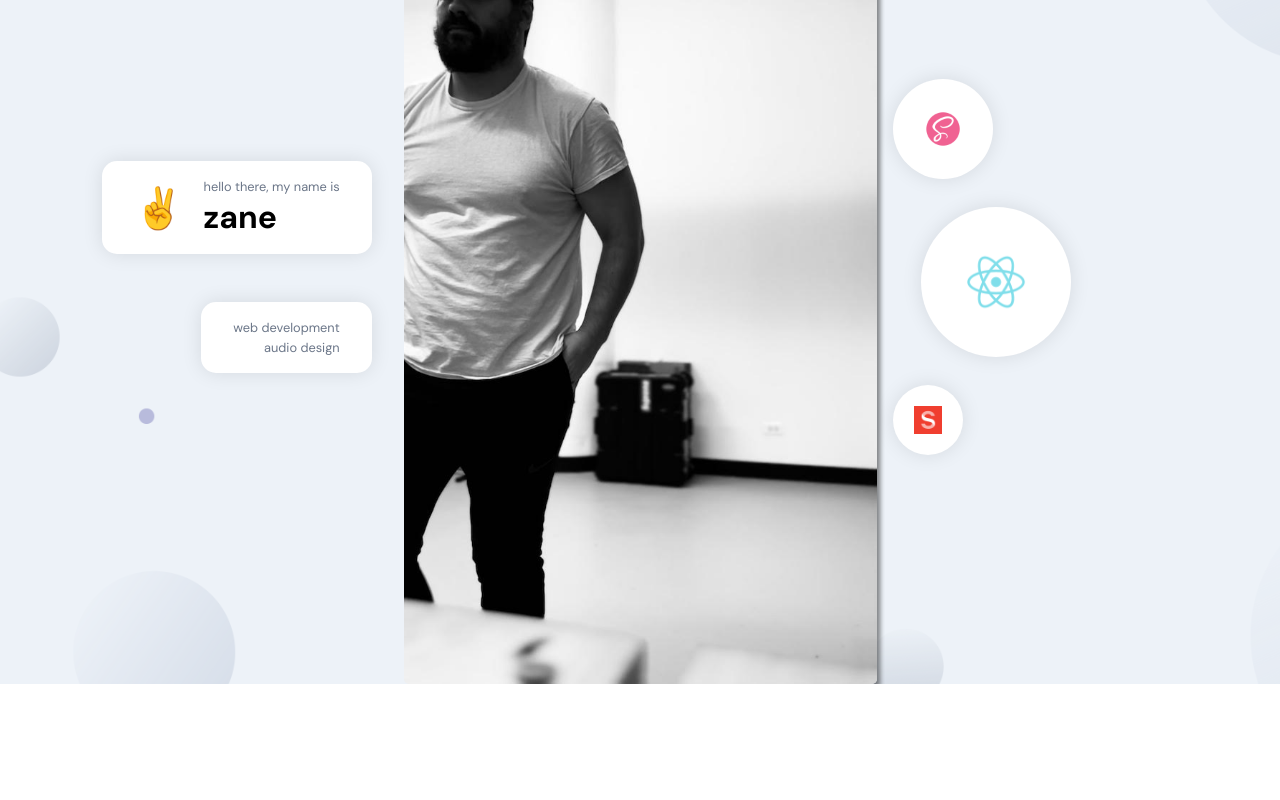
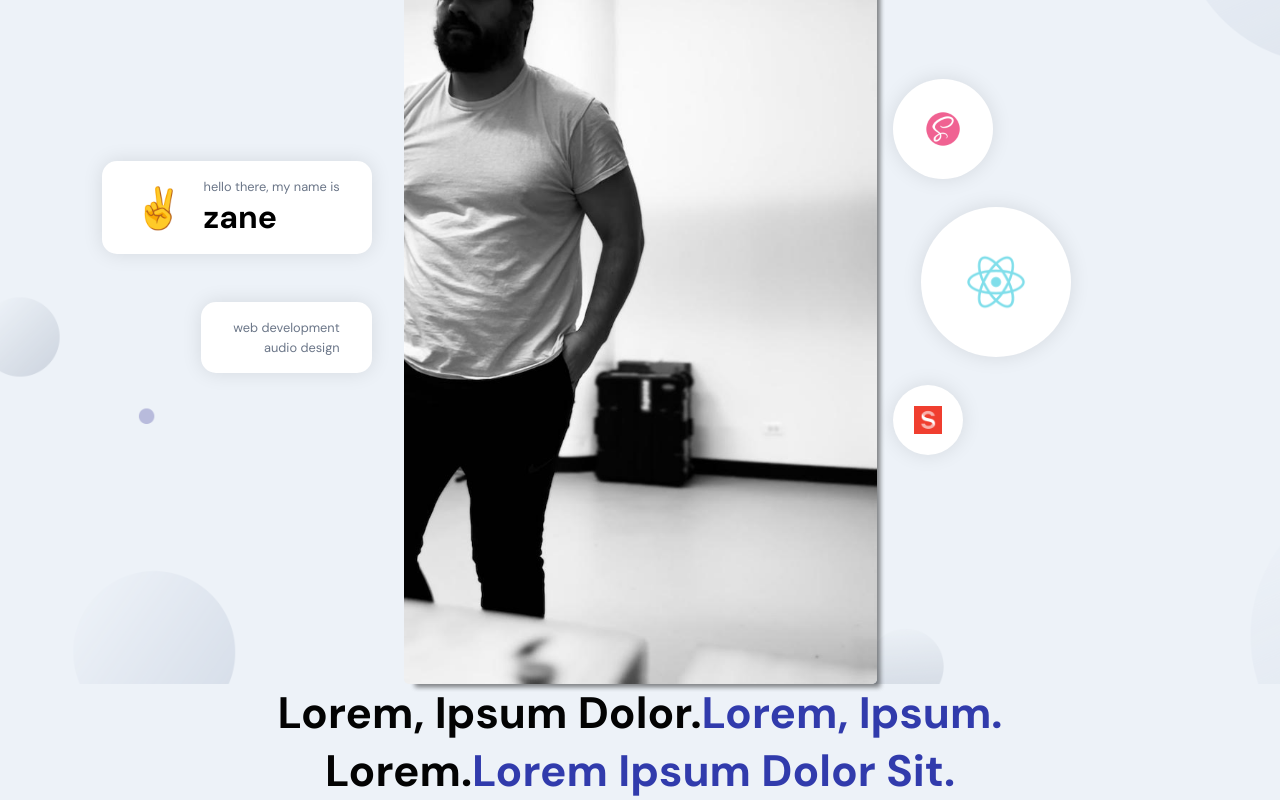
Before and after one commit to Zane-Gilfillan/Portfolio-V3, a React (Create React App) app in the folder frontend/: page / in a window 1280 px wide. Shown: the part 246-1046 px from the top of the page. Before the commit the page ends 930 px from the top, so only its background shows below. Built offline with nearby package versions, Linux system fonts and the light colour scheme.

Commit message:
working through mapping about section

```diff
--- a/frontend/src/App.js
+++ b/frontend/src/App.js
@@ -9,6 +9,7 @@ const App = () => {
 
       <Navbar />
       <Header />
+      <About />
     </div>
   );
 };
--- a/frontend/src/container/About/About.jsx
+++ b/frontend/src/container/About/About.jsx
@@ -1,9 +1,32 @@
-import React from 'react'
+import React, {useState, useEffect} from 'react';
+import { motion } from 'framer-motion';
 import './About.scss';
+
+const abouts = [
+  { title: 'web dev', description: 'lorem ipsum dolor sit', imgUrl: ''},
+  { title: 'ux/ui', description: 'lorem ipsum dolor sit', imgUrl: ''},
+  { title: 'audio design', description: 'lorem ipsum dolor sit', imgUrl: ''}
+]
 
 const About = () => {
   return (
-    <div>About</div>
+    <>
+      <h2 className="head-text">
+        Lorem, ipsum dolor.
+        <span>Lorem, ipsum.</span>
+        <br />
+        Lorem.
+        <span>Lorem ipsum dolor sit.</span>
+       </h2>
+
+       <div className="app__profiles">
+        {abouts.map((abouts, index) => (
+          <motion.div>
+
+          </motion.div>
+        ))}
+       </div>
+    </>
   )
 }
 
```
